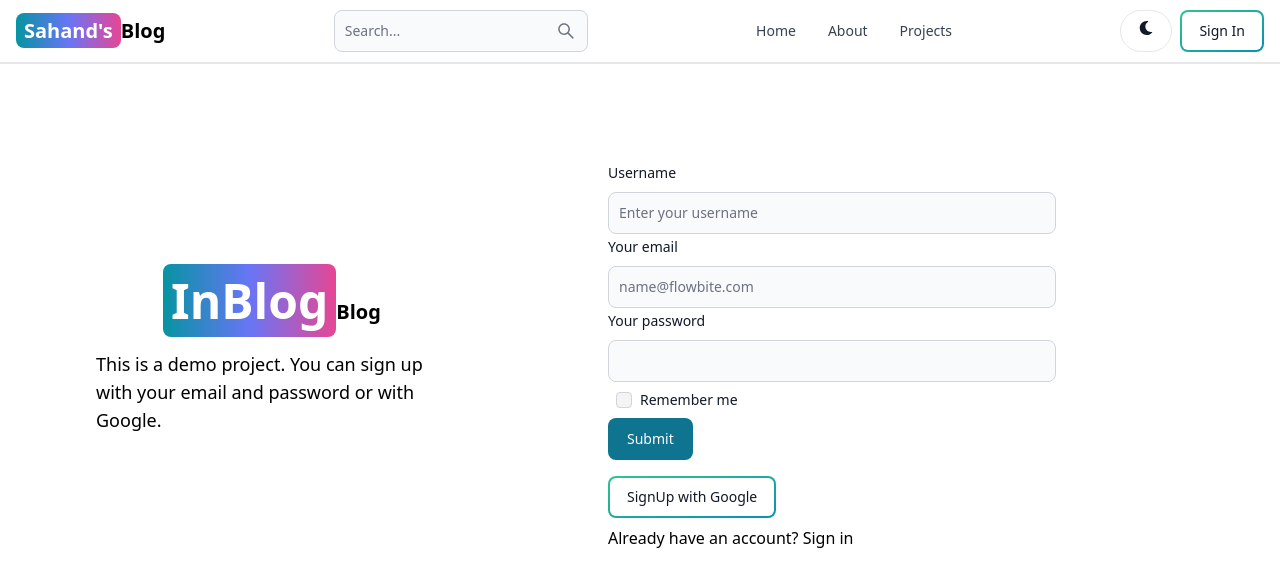
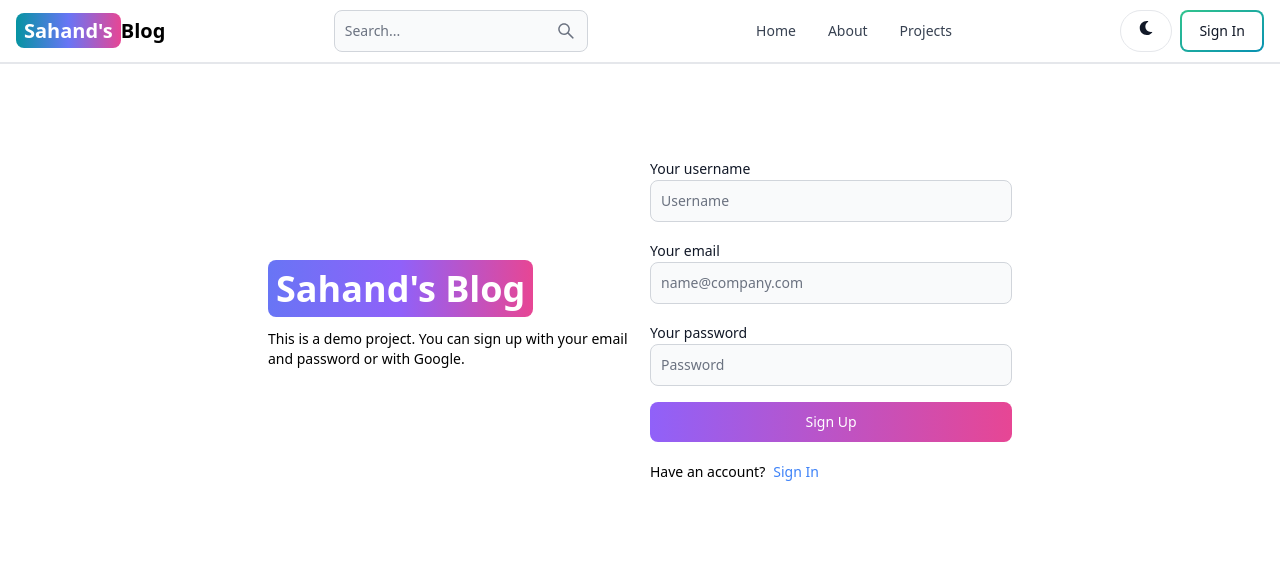
Before and after one commit to akasharyanofficial7/mern-blog, a React (Vite) app in the folder client/: page /sign-up in a window 1280 px wide. Shown: the top 586 px of the page. Built offline with nearby package versions, Linux system fonts and the light colour scheme.

Commit message:
aadd functionality of signup page

```diff
--- a/client/src/pages/SignIn.jsx
+++ b/client/src/pages/SignIn.jsx
@@ -1,7 +1,85 @@
-import React from "react";
+import React, { useState } from "react";
+import { Link } from "react-router-dom";
+import { Button, Label, TextInput } from "flowbite-react";
 
 const SignIn = () => {
-  return <div>SignIn</div>;
+  const [formData, setFormData] = useState({});
+  const handleChange = (e) => {
+    setFormData({ ...formData, [e.target.id]: e.target.value });
+  };
+
+  console.log(formData);
+  return (
+    <div className="flex flex-col   pt-12 mx-16 my-16 lg:mx-16 lg:my-16 md:flex-row  justify-center items-center">
+      <div className="w-full md:w-1/3">
+        <div className="flex flex-col justify-center items-center">
+          <div className="self-center whitespace-nowrap my-10 px-4 pb-4  lg:px-6   lg:pb-6 text-sm sm:text-xl font-semibold dark:text-white">
+            <div className="px-2 py-1 text-2xl  flex flex-row lg:text-6xl ">
+              <Link
+                to="/"
+                className="font-extrabold text-lg  lg:text-2xl jiosaavan  font-serif"
+              >
+                <h1>
+                  <span className="font-semibold text-4xl  lg:text-8xl">S</span>
+                  <span className="text-gray-400 text-3xl  lg:text-4xl">
+                    series
+                  </span>
+                </h1>
+              </Link>
+            </div>
+          </div>
+          <h6 className="text-sm  lg:text-lg">
+            This is a demo project. You can sign up with your email and password
+            or with Google.
+          </h6>
+        </div>
+      </div>
+      <div className="w-full md:w-2/3 md:ml-8">
+        <div className="max-w-md mx-auto">
+          <div></div>
+          <div>
+            <div className="mb-2 block">
+              <Label htmlFor="email" value="Your email" />
+            </div>
+            <TextInput
+              id="email"
+              type="email"
+              placeholder="name@flowbite.com"
+              required
+              onChange={handleChange}
+            />
+          </div>
+          <div>
+            <div className="mb-2 block">
+              <Label htmlFor="password" value="Your password" />
+            </div>
+            <TextInput
+              id="password"
+              type="password"
+              required
+              onChange={handleChange}
+              className="mb-4"
+            />
+          </div>
+
+          <Button type="submit" className="w-full">
+            SignUp
+          </Button>
+
+          <div className="mt-2">
+            <p>
+              Please SignUp{" "}
+              <Link to="/sign-up">
+                <span className="text-red-500 hover:text-teal-600">
+                  Sign up
+                </span>
+              </Link>
+            </p>
+          </div>
+        </div>
+      </div>
+    </div>
+  );
 };
 
 export default SignIn;
--- a/client/src/pages/SignUp.jsx
+++ b/client/src/pages/SignUp.jsx
@@ -1,73 +1,118 @@
-import React from "react";
-import { Link } from "react-router-dom";
-import { Button, Checkbox, Label, TextInput } from "flowbite-react";
+import React, { useState } from "react";
+import { TextInput, Button, Label, Alert, Spinner } from "flowbite-react";
+import { Link, useNavigate } from "react-router-dom";
 
-const SignUp = () => {
+export default function SignUp() {
+  const [formData, setFormData] = useState({});
+  const [errorMessage, setErrorMessage] = useState(null);
+
+  const [loading, setLoading] = useState(false);
+
+  const navigate = useNavigate();
+  const handleChange = (e) => {
+    setFormData({ ...formData, [e.target.id]: e.target.value.trim() });
+  };
+  const handleSubmit = async (e) => {
+    e.preventDefault();
+    if (!formData.username || !formData.email || !formData.password) {
+      return setErrorMessage("Please fill out all fields.");
+    }
+
+    try {
+      setLoading(true);
+      setErrorMessage(null);
+      const res = await fetch("/api/auth/signup", {
+        method: "POST",
+        headers: { "Content-Type": "application/json" },
+        body: JSON.stringify(formData),
+      });
+      const data = await res.json();
+
+      if (data.success === false) {
+        setErrorMessage(data.message + " !!");
+      }
+      setLoading(false);
+      if (res.ok) {
+        navigate("/sign-in");
+      }
+    } catch (error) {
+      console.error("SignUp error:", error.message);
+      setLoading(false);
+    }
+  };
+
   return (
-    <div className="flex flex-col  mx-20 my-20 lg:mx-24 lg:my-24 md:flex-row justify-center items-center">
-      <div className="w-full md:w-1/3">
-        <div className="flex flex-col justify-center items-center">
-          <div className="self-center whitespace-nowrap  px-4 pb-4  lg:px-6   lg:pb-6 text-sm sm:text-xl font-semibold dark:text-white">
-            <span className="px-2 py-1 text-2xl  lg:text-5xl  bg-gradient-to-r from-teal-500 via-indigo-500 to-pink-500 rounded-lg text-white">
-              InBlog
+    <div className="min-h-screen mt-20">
+      <div className="flex p-3 max-w-3xl mx-auto flex-col md:flex-row md:items-center gap-5">
+        <div className="flex-1">
+          <Link to="/" className="font-bold dark:text-white text-4xl">
+            <span className="px-2 py-1 bg-gradient-to-r from-indigo-500 via-purple-500 to-pink-500 rounded-lg text-white">
+              Sahand's Blog
             </span>
-            Blog
-          </div>
-          <h6 className="text-sm  lg:text-lg">
+          </Link>
+          <p className="text-sm mt-5">
             This is a demo project. You can sign up with your email and password
             or with Google.
-          </h6>
+          </p>
         </div>
-      </div>
-      <div className="w-full md:w-2/3 md:ml-8">
-        <div className="max-w-md mx-auto">
+        <div className="flex-1">
+          <form className="flex flex-col gap-4" onSubmit={handleSubmit}>
             <div>
-            <div className="mb-2 block">
-              <Label htmlFor="username" value="Username" />
-            </div>
+              <Label htmlFor="username">Your username</Label>
               <TextInput
+                type="text"
+                placeholder="Username"
                 id="username"
-              type="text"
-              placeholder="Enter your username"
-              required
+                onChange={handleChange}
               />
             </div>
             <div>
-            <div className="mb-2 block">
-              <Label htmlFor="email" value="Your email" />
-            </div>
+              <Label htmlFor="email">Your email</Label>
               <TextInput
+                type="email"
+                placeholder="name@company.com"
                 id="email"
-              type="email"
-              placeholder="name@flowbite.com"
-              required
+                onChange={handleChange}
               />
             </div>
             <div>
-            <div className="mb-2 block">
-              <Label htmlFor="password" value="Your password" />
+              <Label htmlFor="password">Your password</Label>
+              <TextInput
+                type="password"
+                placeholder="Password"
+                id="password"
+                onChange={handleChange}
+              />
             </div>
-            <TextInput id="password" type="password" required />
+            <Button
+              gradientDuoTone="purpleToPink"
+              type="submit"
+              disabled={loading}
+            >
+              {loading ? (
+                <>
+                  <Spinner size="sm" />
+                  <span className="pl-3">Loading...</span>
+                </>
+              ) : (
+                "Sign Up"
+              )}
+            </Button>
+          </form>
+          <div className="flex gap-2 text-sm mt-5">
+            <span>Have an account?</span>
+            <Link to="/sign-in" className="text-blue-500">
+              Sign In
+            </Link>
           </div>
-          <div className="flex items-center gap-2 px-2 py-2">
-            <Checkbox id="remember" />
-            <Label htmlFor="remember">Remember me</Label>
-          </div>
-          <Button type="submit">Submit</Button>
-          <div className="mt-4">
-            <Button gradientDuoTone="greenToBlue" outline>
-              SignUp with Google
-            </Button>
-          </div>
-          <div className="mt-2">
-            <p>
-              Already have an account? <Link to="/sign-in">Sign in</Link>
-            </p>
-          </div>
+
+          {errorMessage && (
+            <Alert className="mt-4" color="failure">
+              {errorMessage}
+            </Alert>
+          )}
         </div>
       </div>
     </div>
   );
-};
-
-export default SignUp;
+}
--- a/client/vite.config.js
+++ b/client/vite.config.js
@@ -1,7 +1,14 @@
-import { defineConfig } from 'vite'
-import react from '@vitejs/plugin-react-swc'
+import { defineConfig } from "vite";
+import react from "@vitejs/plugin-react-swc";
 
-// https://vitejs.dev/config/
 export default defineConfig({
+  server: {
+    proxy: {
+      "/api": {
+        target: "http://localhost:3000",
+        secure: false,
+      },
+    },
+  },
   plugins: [react()],
-})
+});
```
Lines whose indentation alone changed are shown as unchanged.
